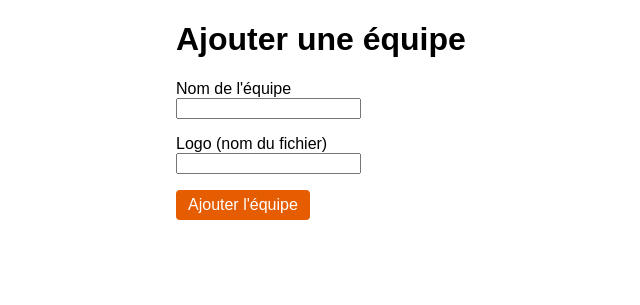
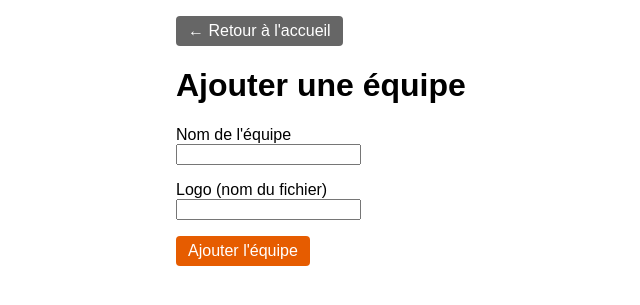
Before and after one commit to Ritextar-Far/Projet-basket-club, a PHP site: page /team_form.php in a window 1280 px wide. Shown: the top 305 px of the page, without its empty margins (14-654 px from the left). Run offline with PHP 8.4, Linux system fonts and the light colour scheme.

Commit message:
boutons formulaires retour à l'accueil

```diff
--- a/Projet-basket-club/public/css/style.css
+++ b/Projet-basket-club/public/css/style.css
@@ -9,3 +9,4 @@ li .info { flex: 1; }
 button.button { border: none; font-size: 1em; cursor: pointer; }
 .error { color: #c00; }
 .success { color: #080; }
+.button.back { background: #666; margin-top: 16px; }
--- a/Projet-basket-club/public/opposing_club_form.php
+++ b/Projet-basket-club/public/opposing_club_form.php
@@ -53,6 +53,8 @@ function e(?string $value): string
     <link rel="stylesheet" href="css/style.css">
 </head>
 <body>
+    <a class="button back" href="index.php">&larr; Retour à l'accueil</a>
+
     <h1><?= $club ? 'Modifier un club adverse' : 'Ajouter un club adverse' ?></h1>
 
     <?php if (isset($_GET['saved'])): ?>
--- a/Projet-basket-club/public/player_form.php
+++ b/Projet-basket-club/public/player_form.php
@@ -54,6 +54,8 @@ function e(?string $value): string
     <link rel="stylesheet" href="css/style.css">
 </head>
 <body>
+    <a class="button back" href="index.php">&larr; Retour à l'accueil</a>
+
     <h1><?= $player ? 'Modifier un joueur' : 'Ajouter un joueur' ?></h1>
 
     <?php if (isset($_GET['saved'])): ?>
--- a/Projet-basket-club/public/team_form.php
+++ b/Projet-basket-club/public/team_form.php
@@ -52,6 +52,8 @@ function e(?string $value): string
     <link rel="stylesheet" href="css/style.css">
 </head>
 <body>
+    <a class="button back" href="index.php">&larr; Retour à l'accueil</a>
+
     <h1><?= $team ? 'Modifier une équipe' : 'Ajouter une équipe' ?></h1>
 
     <?php if (isset($_GET['saved'])): ?>
```
